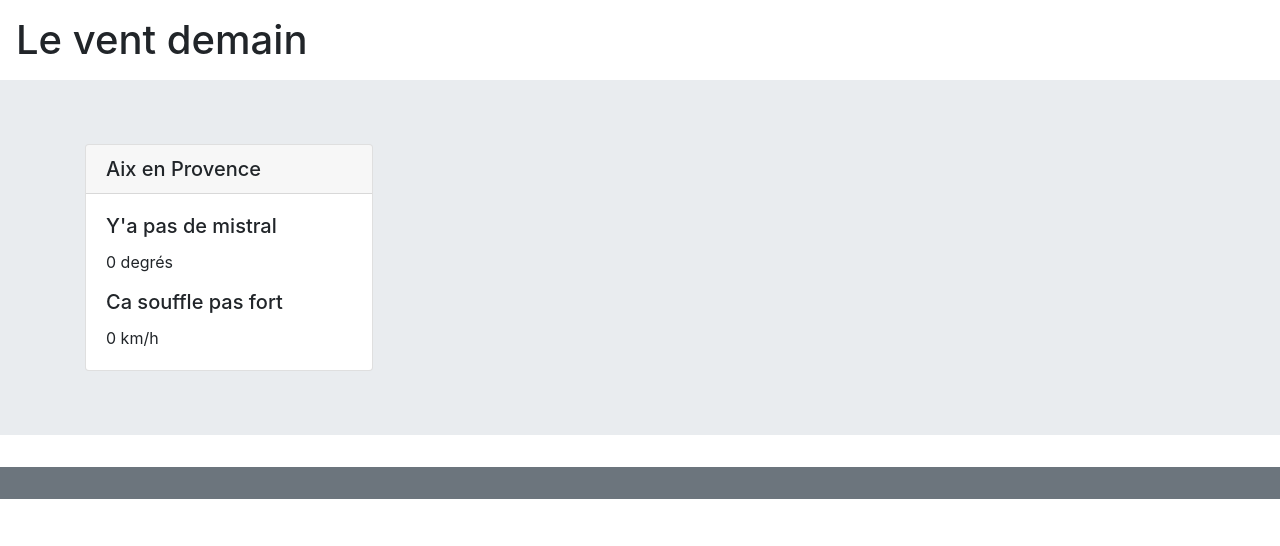
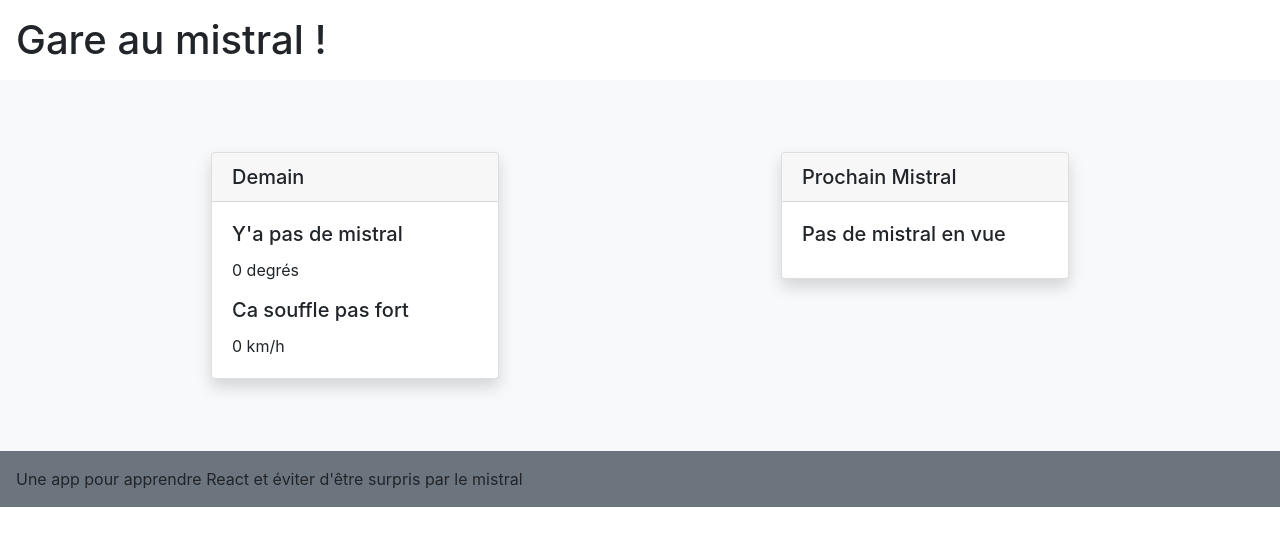
Before and after one commit to gmrdn/mistral, a React (Create React App) app: page / in a window 1280 px wide. Shown: the top 546 px of the page. Built offline with nearby package versions, Linux system fonts and the light colour scheme; no server answers.

Commit message:
layout et refacto + ajout de la deuxieme carte (prochain mistral)

```diff
--- a/public/index.html
+++ b/public/index.html
@@ -24,10 +24,7 @@
   </head>
   <body>
     <noscript>You need to enable JavaScript to run this app.</noscript>
-    <h1 class="m-3">Le vent demain</h1>
-
     <div id="root"></div>
-
     <!--
       This HTML file is a template.
       If you open it directly in the browser, you will see an empty page.
@@ -38,8 +35,5 @@
       To begin the development, run `npm start` or `yarn start`.
       To create a production bundle, use `npm run build` or `yarn build`.
     -->
-    <footer class="d-flex justify-content-between bg-secondary p-3" id="mainFooter">
-
-    </footer>
   </body>
 </html>
--- a/src/App.js
+++ b/src/App.js
@@ -3,6 +3,7 @@ import { useState, useEffect } from 'react';
 import axios from 'axios';
 import './App.css';
 import Demain from './components/Demain.js'
+import Prochain from './components/Prochain.js'
 
 function isMistral(degrees) {
   console.log("is mistral")
@@ -21,13 +22,13 @@ function isStrong(speed) {
   }
 }
 
-
-
 function App() {
   const [windDirection, setDirection] = useState(0);
   const [windSpeed, setSpeed] = useState(0);
   const [mistral, setIsMistral] = useState(false);
   const [strong, setIsStrong] = useState(false);
+  const [mistralBientot, setMistralBientot] = useState(false)
+  const [prochainJour, setProchaiNjour] = useState("01/01/1970");
 
   useEffect(() => {
     getForecast()
@@ -40,17 +41,29 @@ function App() {
         setDirection(response.data.list[0].wind.deg)
         setIsMistral(isMistral(response.data.list[0].wind.deg))
         setIsStrong(isStrong(response.data.list[0].wind.speed))
-
       })
   }
 
 
   return (
-    <div className="jumbotron jumbotron-fluid">
+    <>
+    <h1 className="m-3">Gare au mistral !</h1>
+    <div className="bg-light p-4">
       <div className="container">
-        <Demain mistral={mistral} windDirection={windDirection} strong={strong} windSpeed={windSpeed} />
+        <div className="row">
+          <div className="col py-md-5">
+            <Demain mistral={mistral} windDirection={windDirection} strong={strong} windSpeed={windSpeed} />
+          </div>
+          <div className="col py-md-5">
+            <Prochain />
+          </div>
+        </div>
       </div>
     </div>
+    <footer className="d-flex justify-content-between bg-secondary p-3" id="mainFooter">
+      Une app pour apprendre React et éviter d'être surpris par le mistral
+    </footer>
+    </>
   );
 
 }
--- a/src/components/Demain.js
+++ b/src/components/Demain.js
@@ -3,8 +3,8 @@ import React from 'react'
 
 const Demain = (props) => {
     return (
-        <div className="card" style={{ "width": "18rem" }}>
-            <h5 className="card-header">Aix en Provence</h5>
+        <div className="card shadow mx-auto" style={{ "width": "18rem" }}>
+            <h5 className="card-header">Demain</h5>
             <div className="card-body">
                 <h5 className="card-title" id='is_mistral'>{props.mistral ? "Y'a du mistral" : "Y'a pas de mistral"}</h5>
                 <p className="card-text" id='deg_today'>{props.windDirection} degrés</p>
--- /dev/null
+++ b/src/components/Prochain.js
@@ -0,0 +1,16 @@
+import React from 'react'
+
+
+const Prochain = (props) => {
+    return (
+        <div className="card shadow mx-auto" style={{ "width": "18rem" }}>
+            <h5 className="card-header">Prochain Mistral</h5>
+            <div className="card-body">
+                <h5 className="card-title" id='mistral_bientot'>{props.mistralBientot ? "Mistral bientôt" : "Pas de mistral en vue"}</h5>
+                <p className="card-text" id='prochain_jour'>{props.prochainJour}</p>
+            </div>
+        </div>
+    )
+}
+
+export default Prochain
```
Also changed, not shown: 1 other file (tests, documents, lock files or other folders).
